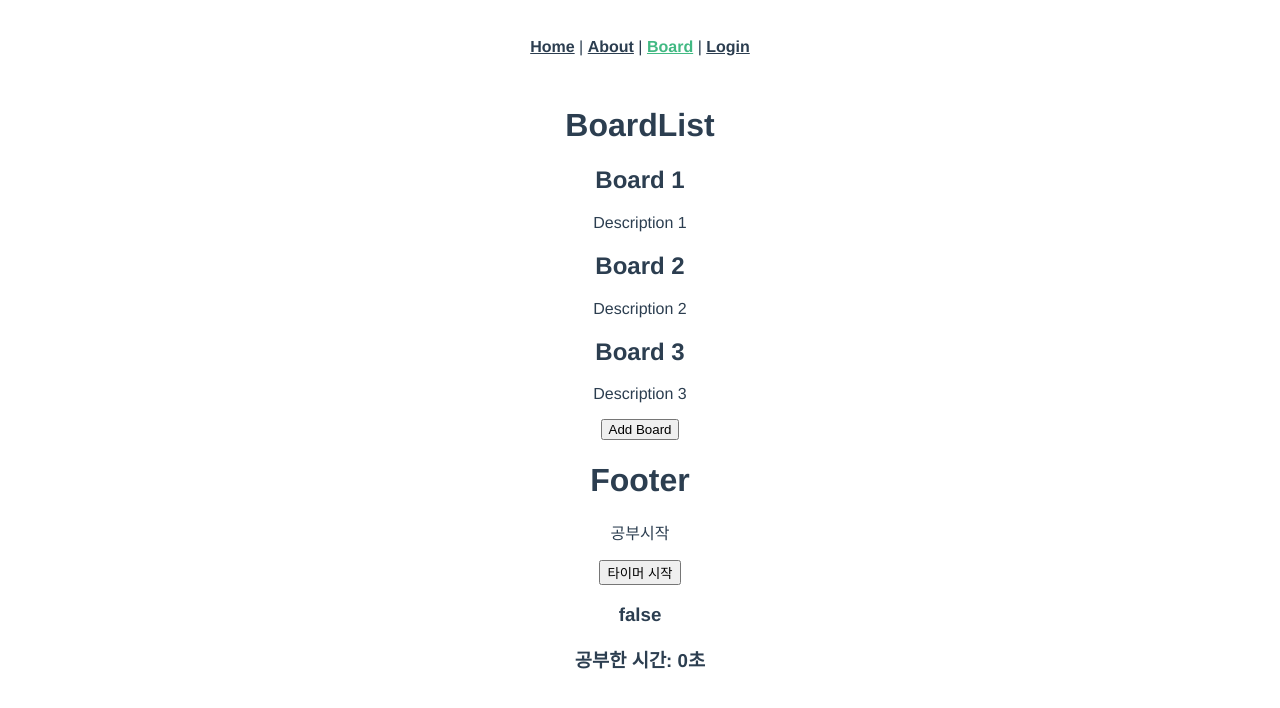
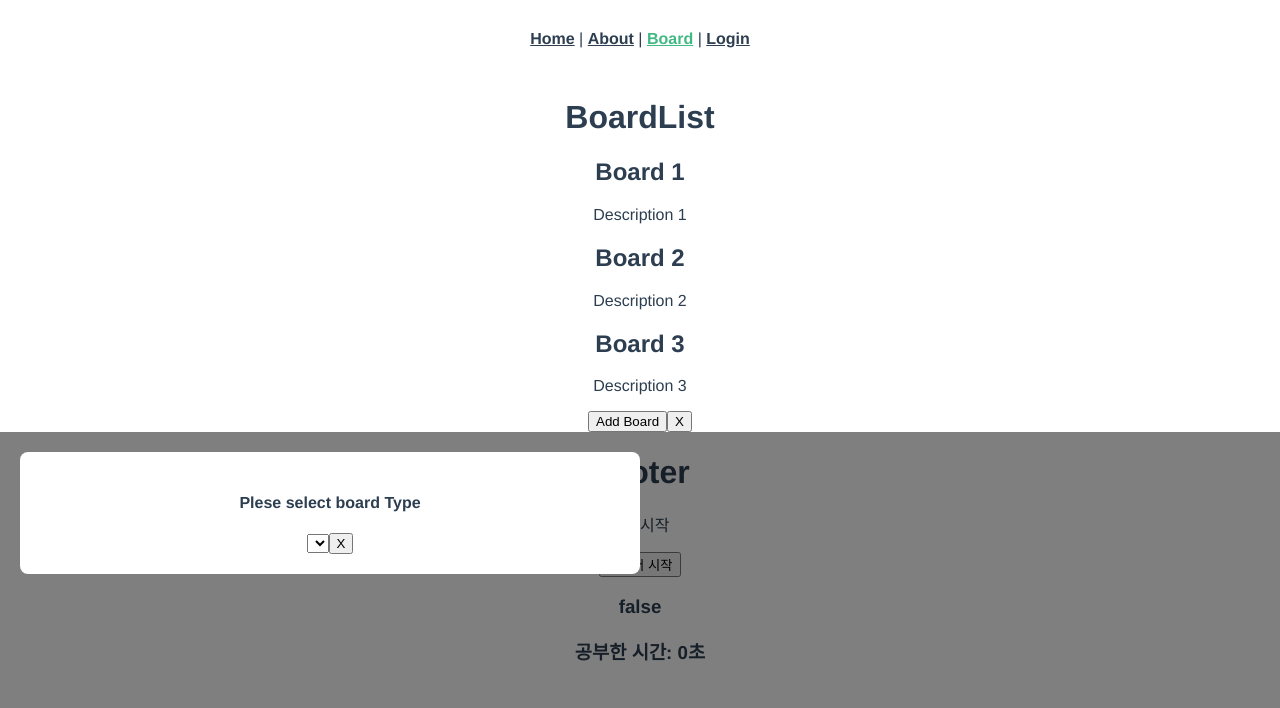
Before and after one commit to Mangb0/study, a Vue app: page /boardList in a window 1280 px wide. Shown: the top 708 px of the page. Built offline with nearby package versions, Linux system fonts and the light colour scheme.

Commit message:
error modalStat = true not working

```diff
--- a/src/views/BoardList.vue
+++ b/src/views/BoardList.vue
@@ -6,13 +6,22 @@
       <p>{{ board.description }}</p>
     </div>
     <button @click="addBoard">Add Board</button>
+    <button @class="modalStat = true">X</button>
+  </div>
+  <div class="black-bg" v-if="modalStat">
+    <div class="white-bg">
+      <h4>Plese select board Type</h4>
+      <select></select>
+      <button @click="modalStat = false">X</button>
+    </div>
   </div>
 </template>
 
 <script>
-import { reactive } from "vue";
+import { reactive, ref } from "vue";
 export default {
   setup() {
+    const modalStat = ref(true);
     const boards = reactive([
       {
         id: 1,
@@ -40,9 +49,29 @@ export default {
       });
     };
 
-    return { boards, addBoard };
+    return { boards, modalStat, addBoard };
   },
 };
 </script>
 
-<style></style>
+<style>
+body {
+  margin: 0;
+}
+div {
+  box-sizing: border-box;
+}
+.black-bg {
+  width: 100%;
+  height: 100%;
+  background: rgba(0, 0, 0, 0.5);
+  position: fixed;
+  padding: 20px;
+}
+.white-bg {
+  width: 50%;
+  background: white;
+  border-radius: 8px;
+  padding: 20px;
+}
+</style>
```
